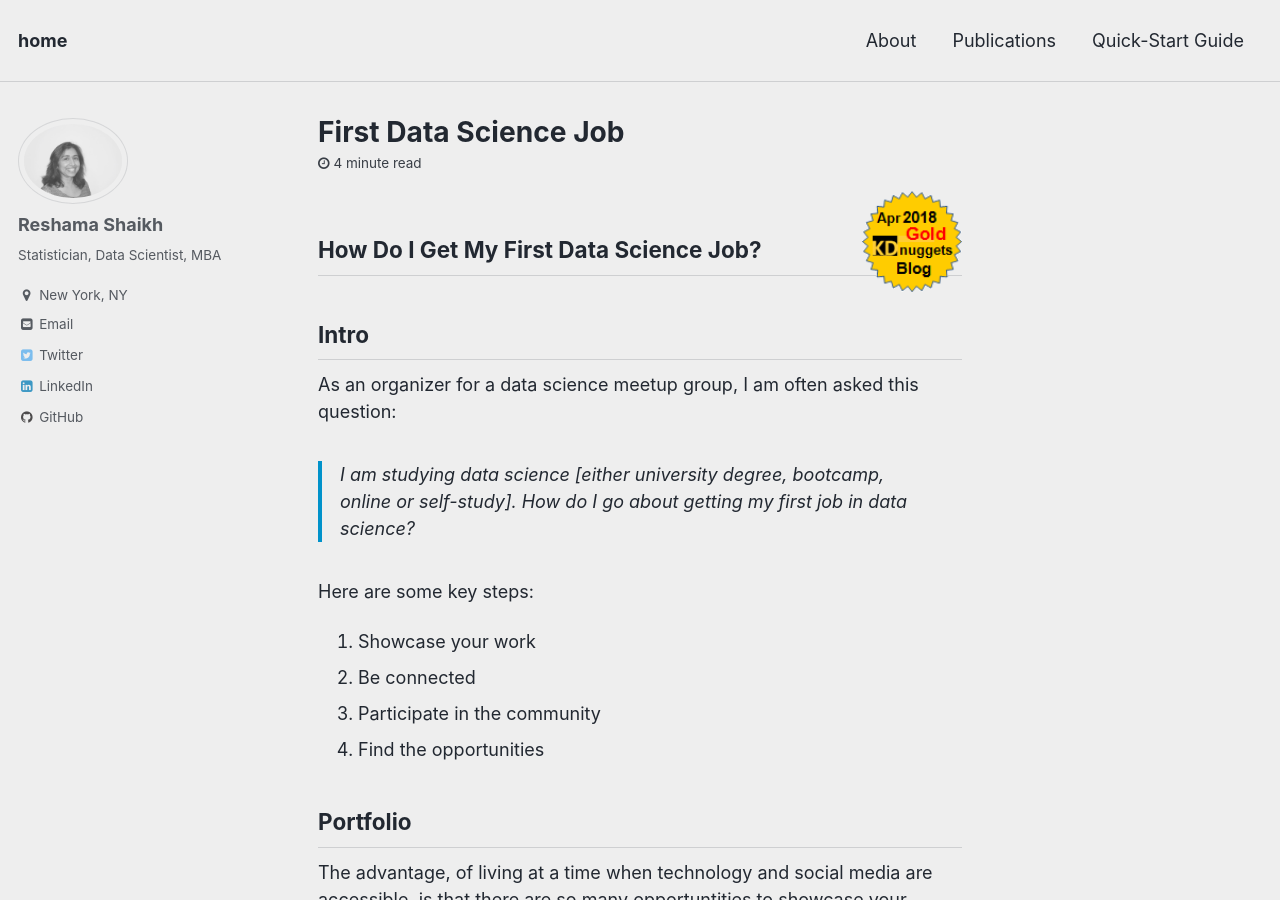
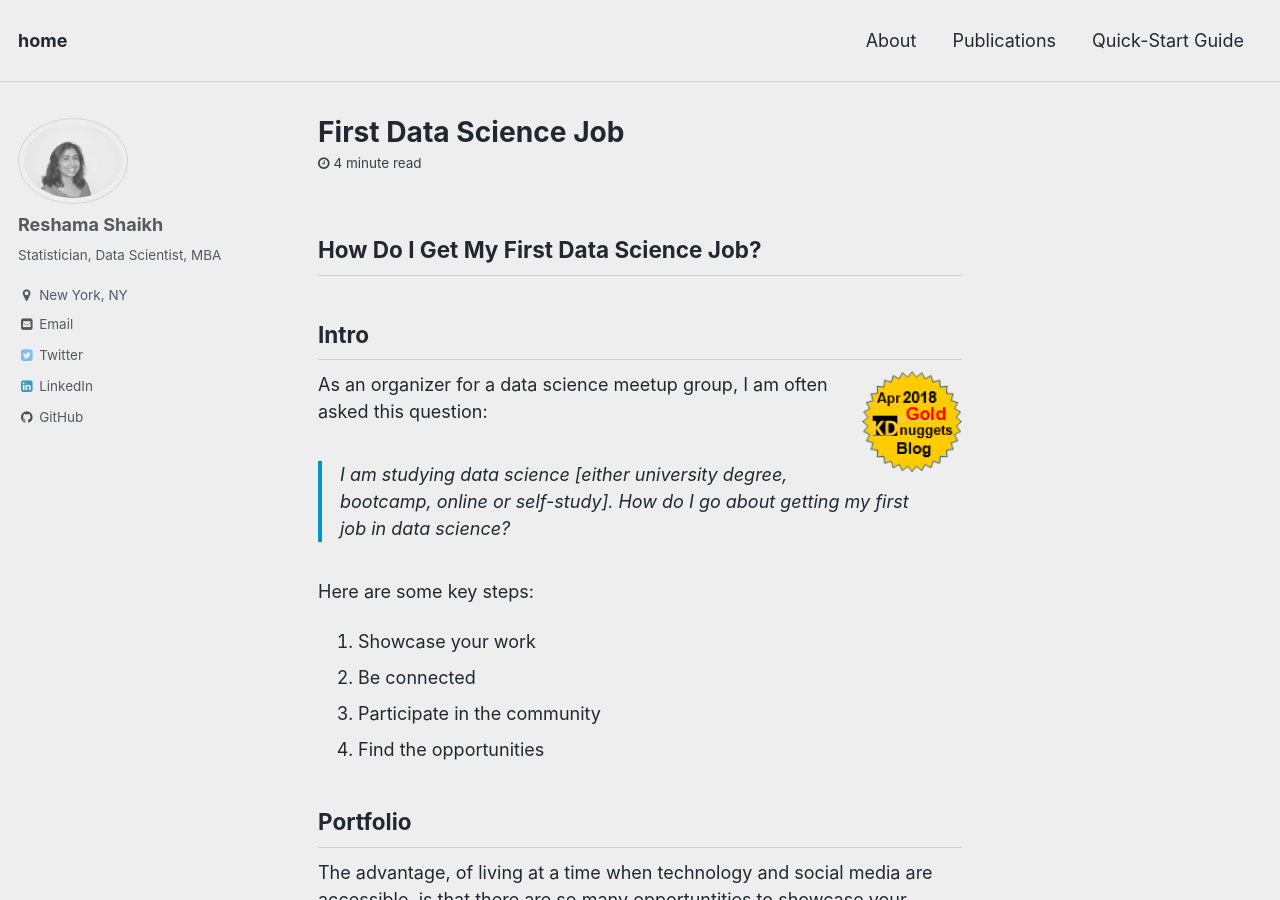
Before and after one commit to reshamas/reshamas.github.io, a Jekyll site: the page built from _posts/2018-02-26-first-data-science-job.md, in a window 1280 px wide and 900 px high. Built offline with Jekyll 4.4.1, drawn with Linux system fonts in a browser that asks for light colours.

Commit message:
Update 2018-02-26-first-data-science-job.md

```diff
--- a/_posts/2018-02-26-first-data-science-job.md
+++ b/_posts/2018-02-26-first-data-science-job.md
@@ -1,12 +1,10 @@
-
-<a href="https://www.kdnuggets.com/2018/04/top-news-week-0402-0408.html">
-<img border="0" alt="Gold Blog" src="../assets/images/tkb-1804-g.png" width="100" height="100" align="right">
-</a>
-
 
 ## How Do I Get My First Data Science Job?
 
 ## Intro
+<a href="https://www.kdnuggets.com/2018/04/top-news-week-0402-0408.html">
+<img border="0" alt="Gold Blog" src="../assets/images/tkb-1804-g.png" width="100" height="100" align="right">
+</a>
 As an organizer for a data science meetup group, I am often asked this question:
 >*I am studying data science [either university degree, bootcamp, online or self-study].  How do I go about getting my first job in data science?*
 
```
